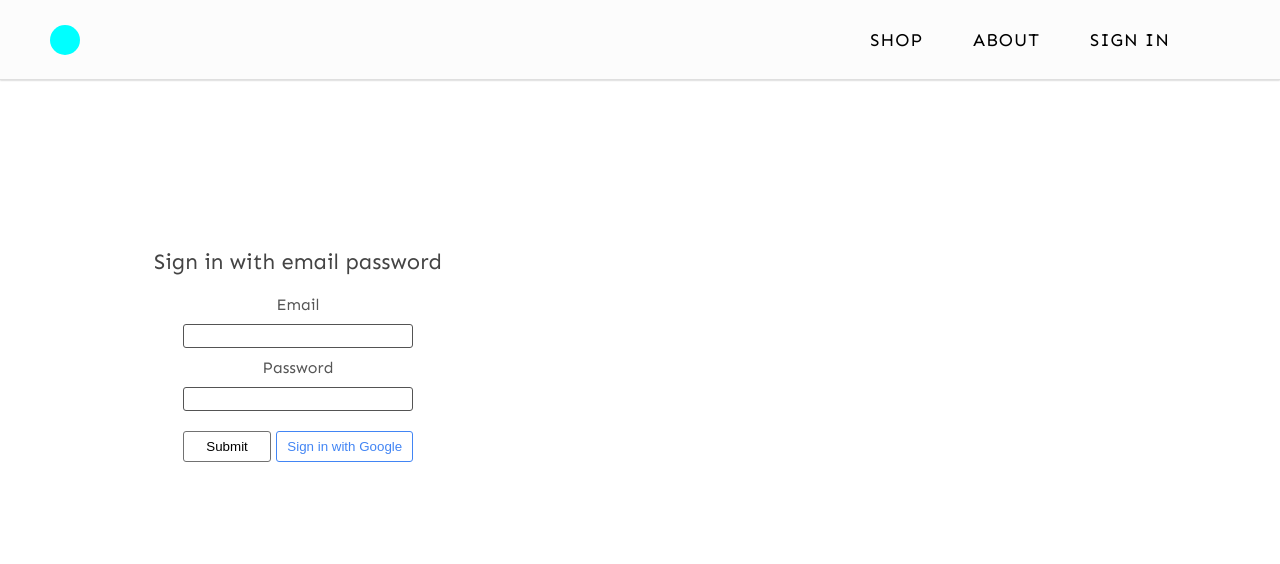
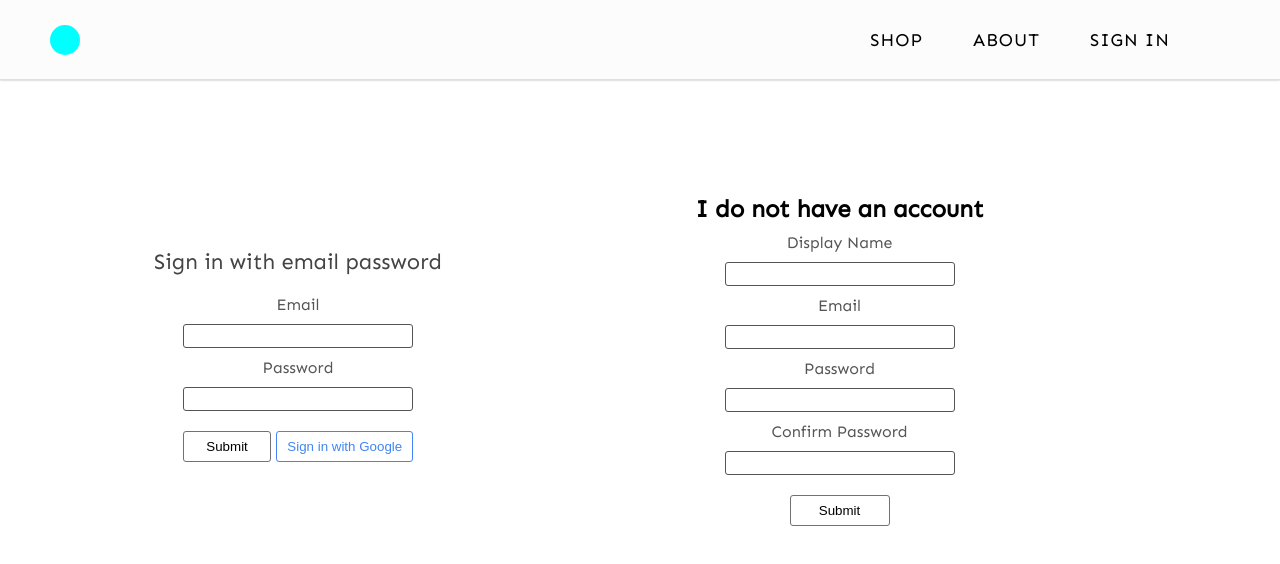
Before and after one commit to andrewmoeggy/aquabit, a React (Create React App) app: page /signin in a window 1280 px wide. Shown: the top 564 px of the page. Built offline with nearby package versions, Linux system fonts and the light colour scheme; no server answers.

Commit message:
styling for sign up form

```diff
--- a/src/components/signup/signUp.component.jsx
+++ b/src/components/signup/signUp.component.jsx
@@ -1,8 +1,7 @@
 import React, { Component } from 'react';
-import Button from '../../components/button/button.component';
 
 import { auth, createUserProfileDocument } from '../../firebase/firebase.utils';
-import './sign-up.styles.scss';
+import './signUp.styles.scss';
 
 class SignUp extends Component {
   constructor(props) {
@@ -46,37 +45,44 @@ class SignUp extends Component {
     return (
       <div className="sign-up">
         <h2 className="title">I do not have an account</h2>
-        <span>Sign up with your email and password</span>
         <form className='sign-up-form' onSubmit={this.handleSubmit}>
+          <label className='sign-up-form-label' >Display Name</label>
           <input
+            className='sign-up-form-input'
             type="text"
             name="displayName"
             value={displayName}
             label='Display Name'
             onChange={this.handleChange}
           />
+          <label className='sign-up-form-label' >Email</label>
           <input
+            className='sign-up-form-input'
             type="email"
             name="email"
             value={email}
             label='Email'
             onChange={this.handleChange}
           />
+          <label className='sign-up-form-label' >Password</label>
           <input
+            className='sign-up-form-input'
             type="password"
             name="password"
             value={password}
             label='Password'
             onChange={this.handleChange}
           />
+          <label className='sign-up-form-label' >Confirm Password</label>
           <input
+            className='sign-up-form-input'
             type="confirmPassword"
             name="confirmPassword"
             value={confirmPassword}
             label='Confirm Password'
             onChange={this.handleChange}
           />
-          <Button type='submit'>Sign Up</Button>
+          <input className='sign-up-form-submit' type='submit' value="Submit" />
         </form>
       </div>
     );
--- a/src/components/signup/signUp.styles.scss
+++ b/src/components/signup/signUp.styles.scss
@@ -0,0 +1,57 @@
+.sign-up {
+  display: flex;
+  flex-direction: column;
+  justify-content: center;
+  align-items: center;
+  min-width: 70vh;
+  width: 55%;
+  font-size: 1.6rem;
+
+  .title {
+    margin-bottom: 1rem;
+  }
+
+  &-form {
+    display: flex;
+  flex-direction: column;
+  justify-content: center;
+  align-items: center;
+
+   &-label {
+    color: #565656;
+    margin-bottom: 1rem;
+   }
+
+   &-input {
+     padding-top: .25rem;
+     padding-bottom: .25rem;
+     font-size: 1.4rem;
+     width: 23rem;
+     outline: none;
+     background-color: white;
+     border-radius: 3px;
+     padding: 3px 7px;
+     border: 1px solid #545454;
+     margin-bottom: 1rem;
+   }
+
+   &-submit {
+    margin-top: 1rem;
+    width: 10rem;
+    padding: .7rem 1rem;
+    background-color: #ffffff;
+    outline: none;
+    border-radius: 3px;
+    border: 1px solid #717171;
+    transition: .2s all;
+    cursor: pointer;
+
+    &:hover {
+      background-color: #000;
+      border-radius: 3px;
+      border: 1px solid #000;
+      color: white;
+    }
+   }
+  }
+}
--- a/src/pages/signIn-signUp/signIn-signUp.component.jsx
+++ b/src/pages/signIn-signUp/signIn-signUp.component.jsx
@@ -2,6 +2,7 @@ import React, { Component } from 'react';
 import './signIn-signUp.styles.scss';
 
 import SignIn from '../../components/signIn/signIn.component';
+import SignUp from '../../components/signup/signUp.component'
 
 class SignInSignUp extends Component {
   constructor(props) {
@@ -12,6 +13,7 @@ class SignInSignUp extends Component {
     return (
       <div className='signin-signup'>
         <SignIn />
+        <SignUp />
       </div>
     );
   }
--- a/src/pages/signIn-signUp/signIn-signUp.styles.scss
+++ b/src/pages/signIn-signUp/signIn-signUp.styles.scss
@@ -1,4 +1,6 @@
 .signin-signup {
   max-width: 1140px;
   margin: 0 auto;
+  display: flex;
+
 }
```
